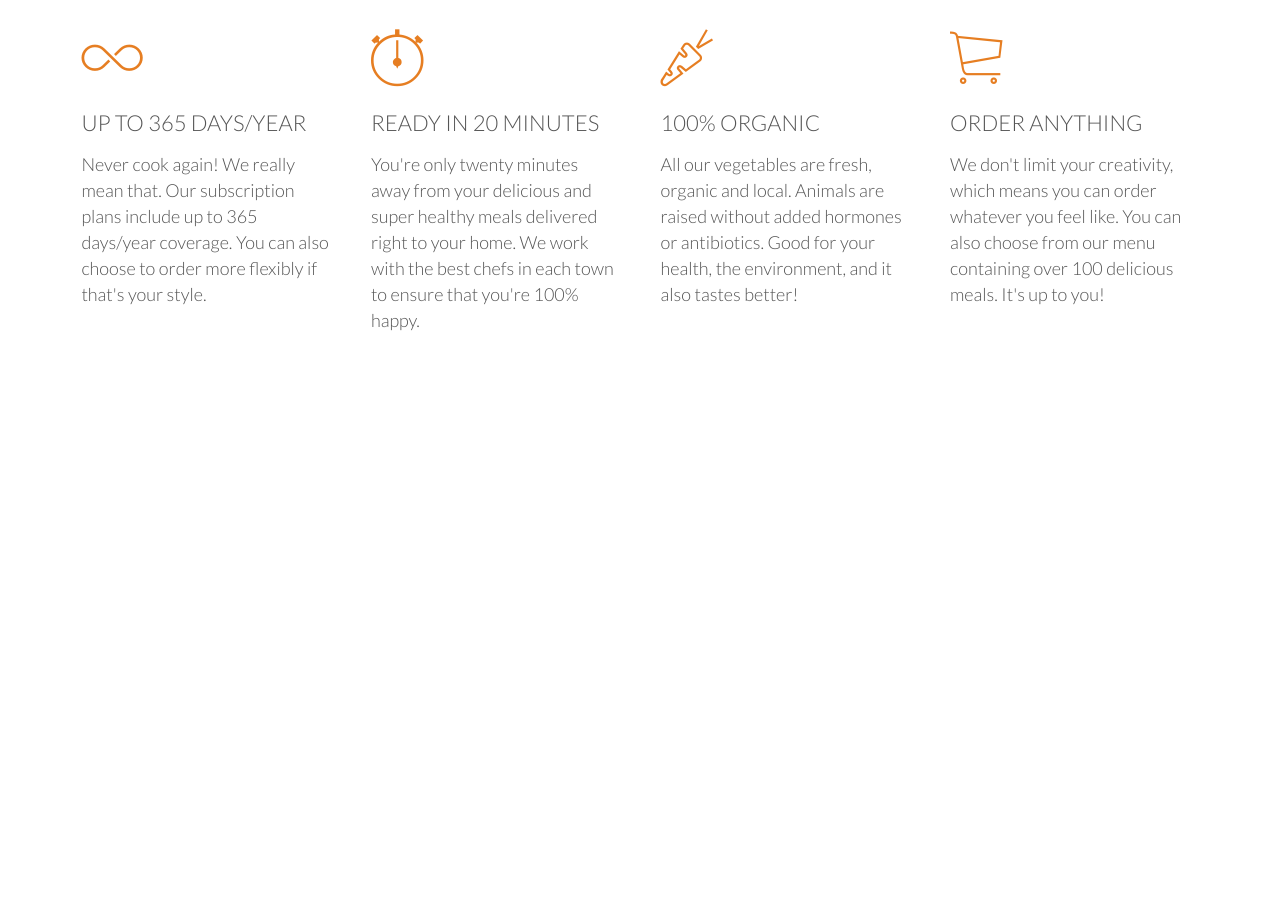
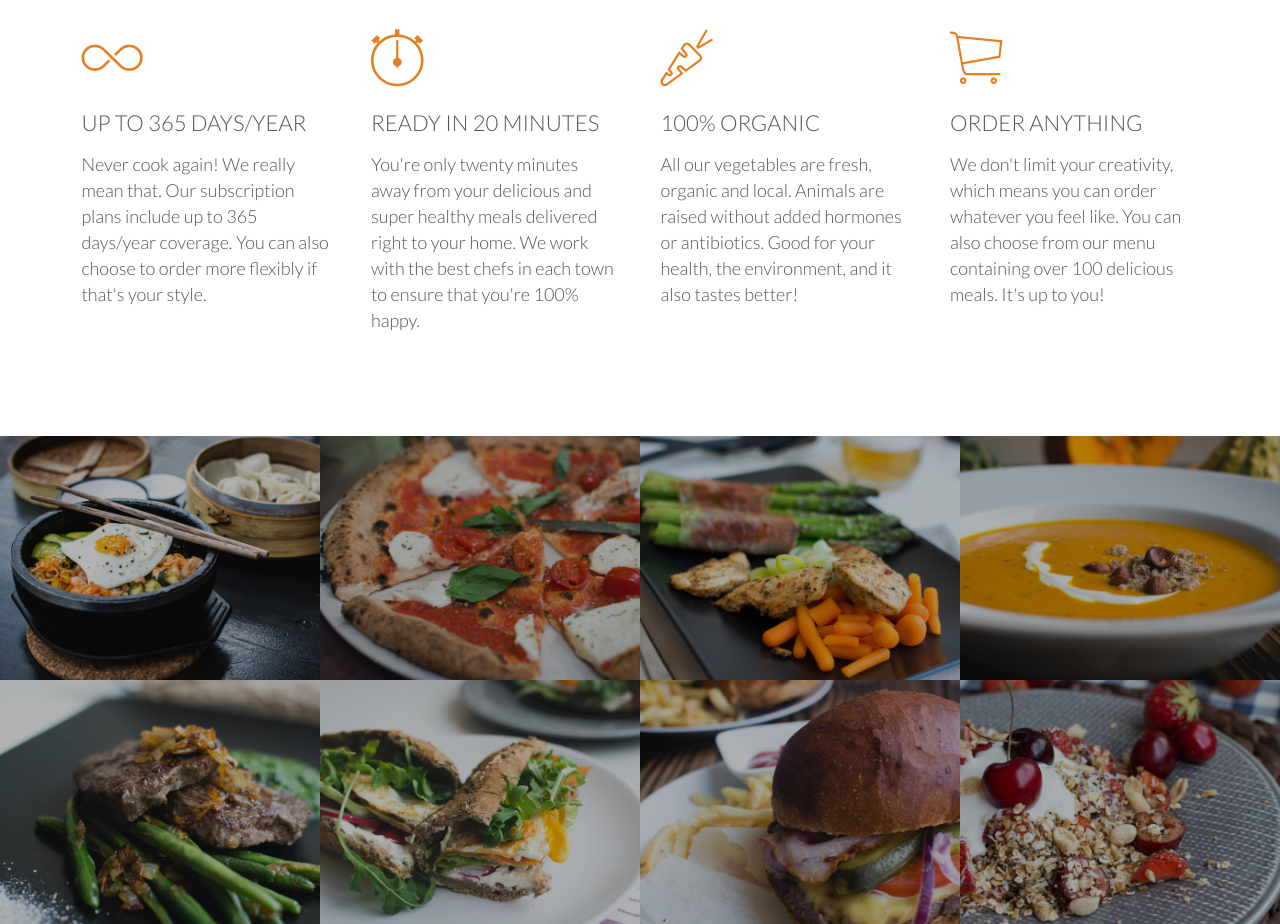
Before and after one commit to QianGuoqing/omnifood, a plain HTML site: page index.html in a window 1280 px wide. Shown: the part 1052-1976 px from the top of the page. Before the commit the page ends 1488 px from the top, so only its background shows below. Drawn offline with Linux system fonts and the light colour scheme; files whose address does not match are found by name.

Commit message:
add meals section

```diff
--- a/index.html
+++ b/index.html
@@ -72,5 +72,52 @@
       </div>
     </div>
   </section>
+
+  <section class="section-meals">
+    <ul class="meals-showcase clearfix">
+      <li>
+        <figure class="meal-photo">
+          <img src="./resources/img/1.jpg" alt="Korean bibimbap with egg and vegetables">
+        </figure>
+      </li>
+      <li>
+        <figure class="meal-photo">
+          <img src="./resources/img/2.jpg" alt="Simple italian pizza with cherry tomatoes">
+        </figure>
+      </li>
+      <li>
+        <figure class="meal-photo">
+          <img src="./resources/img/3.jpg" alt="Chicken breast steak with vegetables">
+        </figure>
+      </li>
+      <li>
+        <figure class="meal-photo">
+          <img src="./resources/img/4.jpg" alt="Autumn pumpkin soup">
+        </figure>
+      </li>
+    </ul>
+    <ul class="meals-showcase clearfix">
+      <li>
+        <figure class="meal-photo">
+          <img src="./resources/img/5.jpg" alt="Paleo beef steak with vegetables">
+        </figure>
+      </li>
+      <li>
+        <figure class="meal-photo">
+          <img src="./resources/img/6.jpg" alt="Healthy baguette with egg and vegetables">
+        </figure>
+      </li>
+      <li>
+        <figure class="meal-photo">
+          <img src="./resources/img/7.jpg" alt="Burger with cheddar and bacon">
+        </figure>
+      </li>
+      <li>
+        <figure class="meal-photo">
+          <img src="./resources/img/8.jpg" alt="Granola with cherries and strawberries">
+        </figure>
+      </li>
+    </ul>
+  </section>
 </body>
 </html>
--- a/resources/css/style.css
+++ b/resources/css/style.css
@@ -171,3 +171,40 @@ section {
   color: #e67e22;
   margin-bottom: 10px;
 }
+
+.section-meals {
+  padding: 0;
+}
+
+.meals-showcase {
+  list-style: none;
+  width: 100%;
+}
+
+.meals-showcase li {
+  display: block;
+  float: left;
+  width: 25%;
+}
+
+.meal-photo {
+  width: 100%;
+  margin: 0;
+  overflow: hidden;
+  background-color: #000;
+}
+
+.meal-photo img {
+  opacity: 0.7;
+  width: 100%;
+  height: auto;
+  -webkit-transform: scale(1.15);
+  -ms-transform: scale(1.15);
+  transform: scale(1.15);
+  transition: all .5s;
+}
+
+.meal-photo img:hover {
+  opacity: 1;
+  transform: scale(1.03);
+}
```
